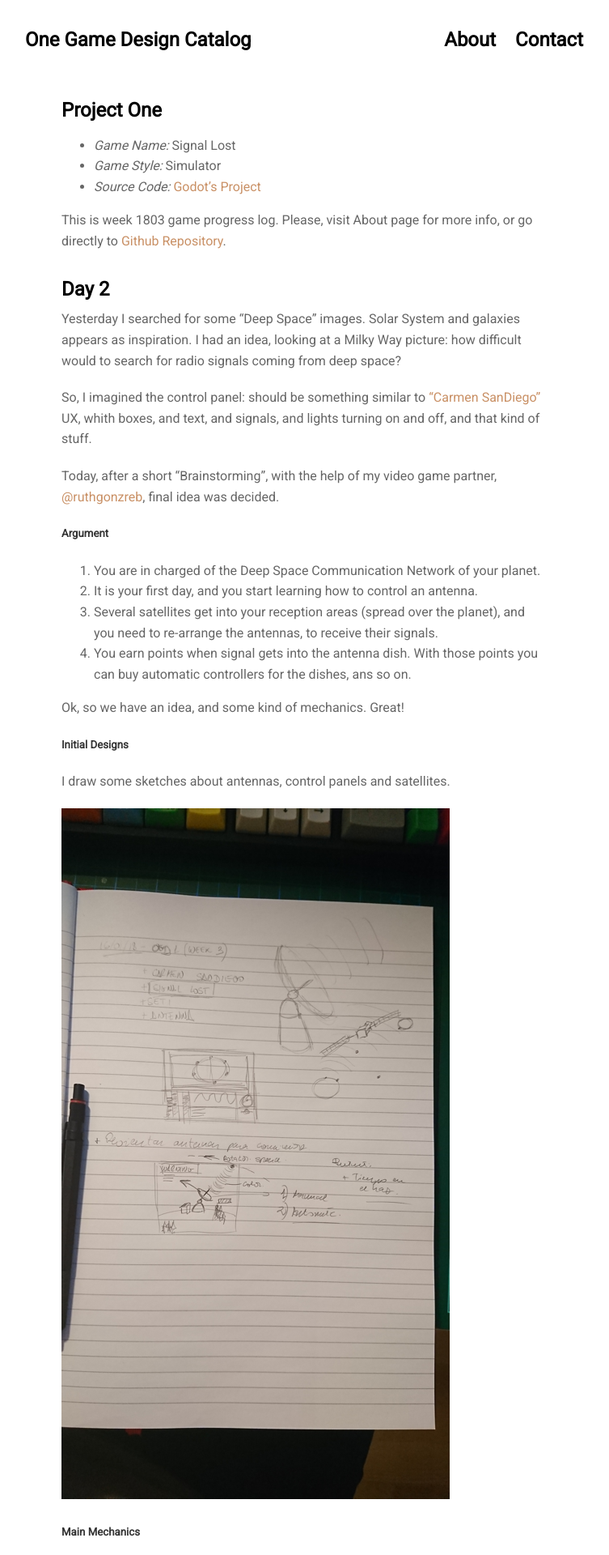
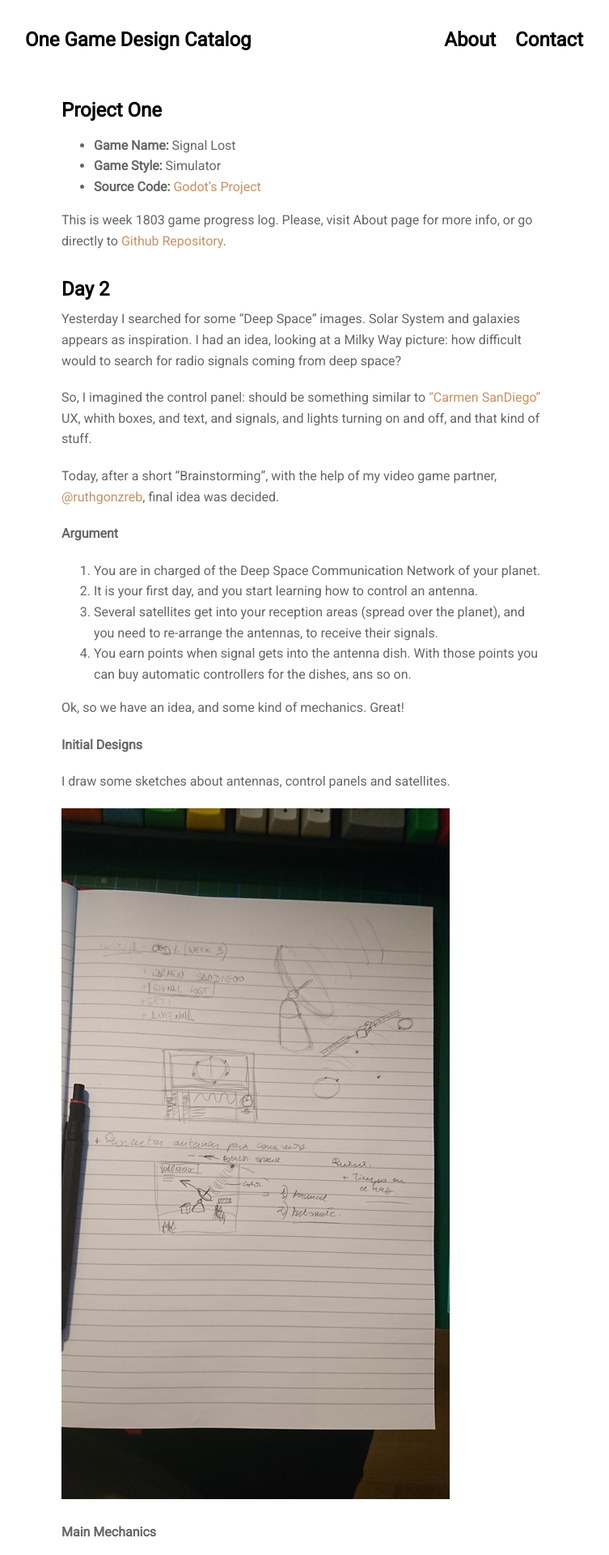
Before and after one commit to mdblabs/onegamedesign, a Jekyll site: the page built from docs/projects/proj-1.md, in a window 1280 px wide. Shown: the top 1920 px of the page at 81% size, without its empty margins (264-1017 px from the left). Built offline with Jekyll 4.4.1, drawn with Linux system fonts in a browser that asks for light colours; nearby versions of some CDN libraries.

```diff
--- a/docs/projects/proj-1.md
+++ b/docs/projects/proj-1.md
@@ -3,9 +3,9 @@ layout: post
 title: 'Project One'
 ---
 
-* *Game Name:*  Signal Lost
-* *Game Style:* Simulator
-* *Source Code:* [Godot's Project](https://github.com/mdblabs/onegamedesign/tree/master/games/18/1803)
+* **Game Name:**  Signal Lost
+* **Game Style:** Simulator
+* **Source Code:** [Godot's Project](https://github.com/mdblabs/onegamedesign/tree/master/games/18/1803)
 
 This is week 1803 game progress log. Please, visit About page for more info, or go directly to [Github Repository](https://github.com/mdblabs/onegamedesign).
 
@@ -17,7 +17,7 @@ So, I imagined the control panel: should be something similar to ["Carmen SanDie
 
 Today, after a short "Brainstorming", with the help of my video game partner, [@ruthgonzreb](https://twitter.com/ruthgonzreb), final idea was decided.
 
-##### Argument
+**Argument**
 
 1. You are in charged of the Deep Space Communication Network of your planet.
 2. It is your first day, and you start learning how to control an antenna.
@@ -26,13 +26,13 @@ Today, after a short "Brainstorming", with the help of my video game partner, [@
 
 Ok, so we have an idea, and some kind of mechanics. Great!
 
-##### Initial Designs
+**Initial Designs**
 
 I draw some sketches about antennas, control panels and satellites.
 
 ![Sketch]({{"/assets/img/projects/proj-1/1803-4.png"|absolute_url}})
 
-##### Main Mechanics
+**Main Mechanics**
 
 Main mechanics is already defined: Re-arrange an antenna dish in one axis, while receiving signals.
 
```
